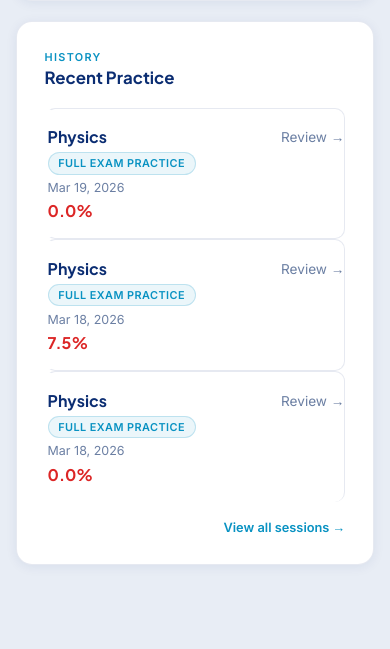
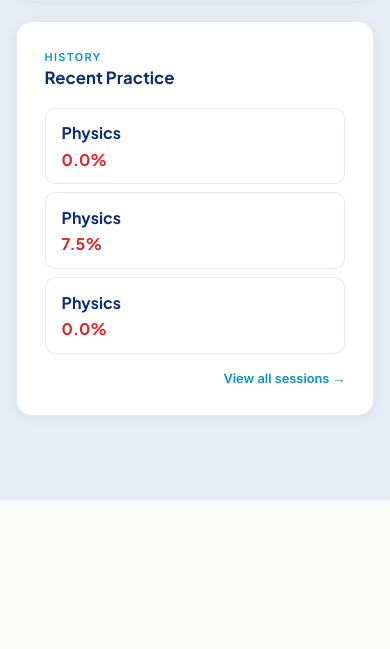
Before and after one commit to Oneshojon/Brainz-Academy, a Django app: page /dashboard/ in a window 390 px wide. Shown: the part 2163-2812 px from the top of the page. After the commit the page ends 2663 px from the top, so only its background shows below. Run offline with Django 5.2, Linux system fonts and the light colour scheme; a user stored in the database is signed in; data comes from the database, SQL or seed files in the repository.

Commit message:
Fix recent session on dashboard - 4

```diff
--- a/Users/static/Users/dashboard.css
+++ b/Users/static/Users/dashboard.css
@@ -50,10 +50,10 @@
 .sessions-list {
   display: flex;
   flex-direction: column;
-  gap: 0;
+  gap: 0.5rem;
 }
 
-/* ── DESKTOP: original horizontal row layout ── */
+/* DESKTOP: original horizontal row */
 .session-row {
   display: flex;
   align-items: center;
@@ -67,10 +67,12 @@
   border-bottom: none;
 }
 
-.session-main {
-  display: flex;
-  align-items: center;
-  gap: 0.75rem;
+.session-icon {
+  font-size: 1.3rem;
+  flex-shrink: 0;
+}
+
+.session-info {
   flex: 1;
   min-width: 0;
 }
@@ -85,23 +87,13 @@
   text-overflow: ellipsis;
 }
 
-.session-series {
-  font-size: 0.78rem;
+.session-meta {
+  font-size: 0.75rem;
   color: var(--muted);
-  flex: 1;
   white-space: nowrap;
   overflow: hidden;
   text-overflow: ellipsis;
-}
-
-.session-type-badge {
-  display: none; /* hidden on desktop */
-}
-
-.session-date {
-  font-size: 0.75rem;
-  color: var(--muted);
-  white-space: nowrap;
+  margin-top: 0.15rem;
 }
 
 .session-score {
@@ -110,9 +102,15 @@
   white-space: nowrap;
   min-width: 52px;
   text-align: right;
+  flex-shrink: 0;
 }
 
-.session-arrow {
+.score-high { color: var(--green, #15803D); }
+.score-mid  { color: var(--gold, #B8860B); }
+.score-low  { color: var(--red, #DC2626); }
+
+/* DESKTOP review button */
+.session-review-btn {
   font-size: 0.75rem;
   font-weight: 700;
   color: var(--navy);
@@ -126,19 +124,33 @@
   transition: all 0.15s;
 }
 
-/* ── MOBILE: vertical card layout ── */
+/* MOBILE: history-style card stack */
 @media (max-width: 640px) {
-  .session-row {
-    align-items: flex-start;
-    padding: 1.1rem 0;
+  .sessions-list {
     gap: 0.5rem;
   }
 
-  .session-main {
+  .session-row {
     flex-direction: column;
-    align-items: flex-start;
-    gap: 0.22rem;
-    min-width: 0;
+    align-items: stretch;
+    background: var(--card);
+    border: 1.5px solid var(--border);
+    border-radius: 10px;
+    padding: 0.85rem 1rem;
+    gap: 0.2rem;
+    border-bottom: 1.5px solid var(--border);
+  }
+
+  .session-row:last-child {
+    border-bottom: 1.5px solid var(--border);
+  }
+
+  .session-icon {
+    display: none;
+  }
+
+  .session-info {
+    display: contents; /* children participate directly in column flow */
   }
 
   .session-title {
@@ -147,16 +159,17 @@
     white-space: normal;
     overflow: visible;
     text-overflow: unset;
+    color: var(--navy);
   }
 
-  .session-series {
+  /* exam series: shown as separate line on mobile */
+  .session-series-mobile {
     font-size: 0.82rem;
-    white-space: normal;
-    overflow: visible;
-    text-overflow: unset;
-    flex: unset;
+    color: var(--muted);
+    display: block;
   }
 
+  /* type badge */
   .session-type-badge {
     display: inline-block;
     font-size: 0.68rem;
@@ -168,28 +181,44 @@
     border-radius: 100px;
     padding: 0.2rem 0.6rem;
     width: fit-content;
-    margin: 0.1rem 0;
+    margin: 0.2rem 0;
   }
 
-  .session-date {
+  .session-meta {
+    display: none; /* replaced by series + badge + date separately */
+  }
+
+  .session-date-mobile {
     font-size: 0.78rem;
+    color: var(--muted);
+    display: block;
   }
 
   .session-score {
     font-size: 1rem;
-    margin-top: 0.1rem;
     text-align: left;
     min-width: unset;
+    margin-top: 0.15rem;
   }
 
-  .session-arrow {
-    font-size: 0.85rem;
+  .session-review-btn {
+    display: none; /* arrow only on mobile */
+  }
+
+  .session-arrow-mobile {
+    display: block;
+    font-size: 0.82rem;
     color: var(--muted);
-    padding: 0;
-    border: none;
-    border-radius: 0;
-    background: transparent;
-    padding-top: 0.2rem;
-    font-weight: 400;
+    text-decoration: none;
+    text-align: right;
+    margin-top: 0.25rem;
   }
 }
+
+/* Hide mobile-only elements on desktop */
+.session-series-mobile,
+.session-type-badge,
+.session-date-mobile,
+.session-arrow-mobile {
+  display: none;
+}
--- a/Users/templates/Users/dashboard.html
+++ b/Users/templates/Users/dashboard.html
@@ -187,15 +187,30 @@
       <div class="sessions-list">
         {% for session in recent_sessions %}
         <div class="session-row">
-          <div class="session-main">
+
+          <!-- Desktop: icon -->
+          <div class="session-icon">
+            {% if session.session_type == 'EXAM' %}📝
+            {% elif session.session_type == 'TOPIC' %}📖
+            {% else %}🗂️{% endif %}
+          </div>
+
+          <!-- Desktop: inline info -->
+          <div class="session-info">
             <div class="session-title">
               {{ session.subject|default:"General" }}{% if session.exam_series %} · {{ session.exam_series }}{% endif %}
             </div>
-            {% if session.exam_series %}
-              <div class="session-series">{{ session.exam_series }}</div>
-            {% endif %}
+            <div class="session-meta">
+              {{ session.started_at|date:"M j, Y · g:i A" }} · {{ session.get_session_type_display }}
+            </div>
+          </div>
+
+          <!-- Mobile-only: stacked details -->
+          <span class="session-series-mobile">{{ session.exam_series|default:"—" }}</span>
           <span class="session-type-badge">{{ session.get_session_type_display|upper }}</span>
-            <div class="session-date">{{ session.started_at|date:"M j, Y" }}</div>
+          <span class="session-date-mobile">{{ session.started_at|date:"M j, Y" }}</span>
+
+          <!-- Score (shared) -->
           {% if session.score_percentage is not None %}
             {% if session.score_percentage >= 70 %}
               <div class="session-score score-high">{{ session.score_percentage }}%</div>
@@ -207,12 +222,19 @@
           {% else %}
             <div class="session-score" style="color:var(--muted);font-size:0.85rem;">Incomplete</div>
           {% endif %}
-          </div>
+
+          <!-- Desktop: Review button -->
           {% if session.completed_at %}
-            <a href="{% url 'practice:results_page' session.id %}" class="session-arrow">Review →</a>
+            <a href="{% url 'practice:results_page' session.id %}" class="session-review-btn">Review →</a>
+          {% endif %}
+
+          <!-- Mobile: arrow -->
+          {% if session.completed_at %}
+            <a href="{% url 'practice:results_page' session.id %}" class="session-arrow-mobile">→</a>
           {% else %}
-            <span class="session-arrow" style="color:var(--muted);">→</span>
+            <span class="session-arrow-mobile" style="color:var(--muted);">→</span>
           {% endif %}
+
         </div>
         {% endfor %}
       </div>
```
Lines whose indentation alone changed are shown as unchanged.
